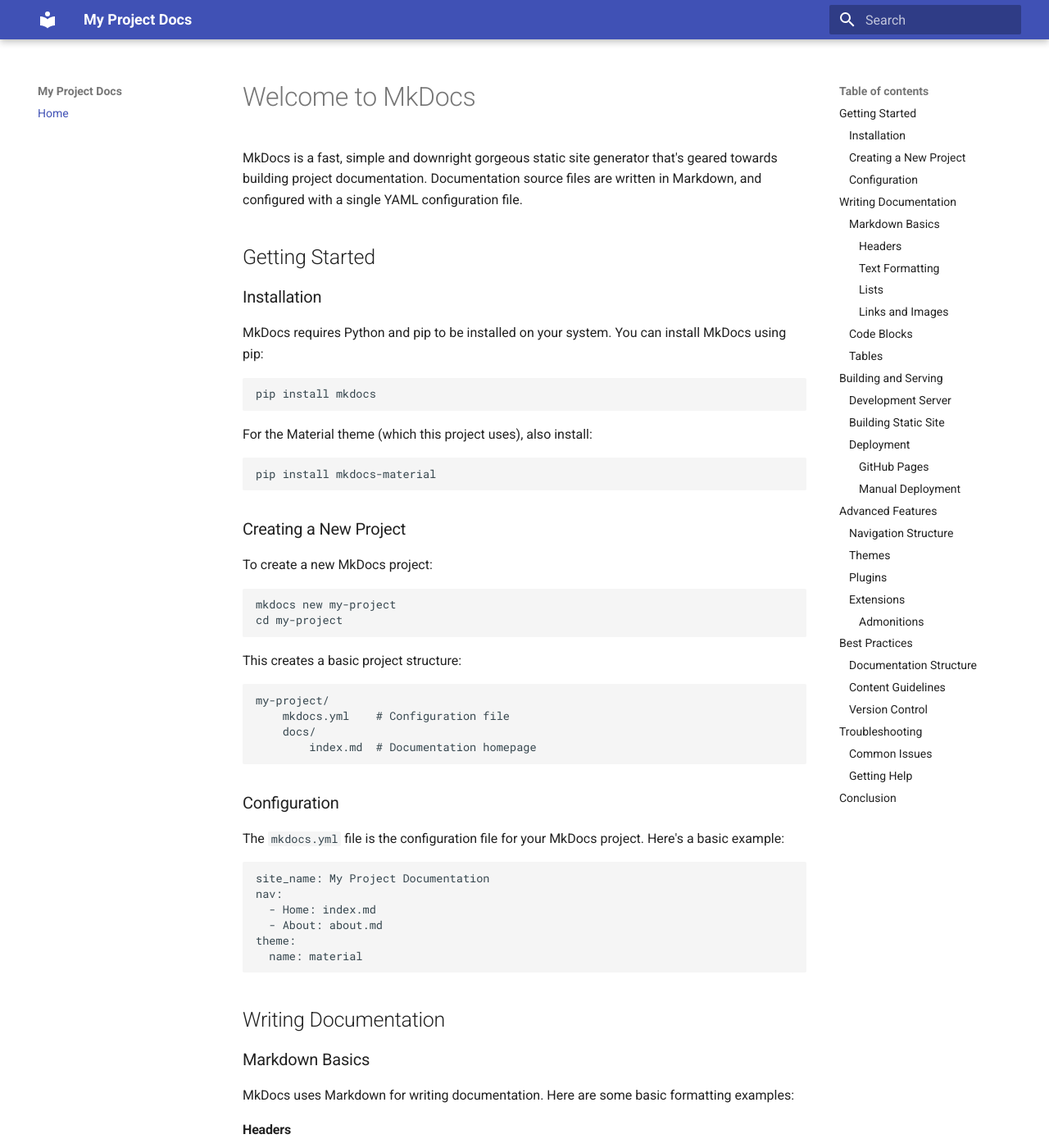
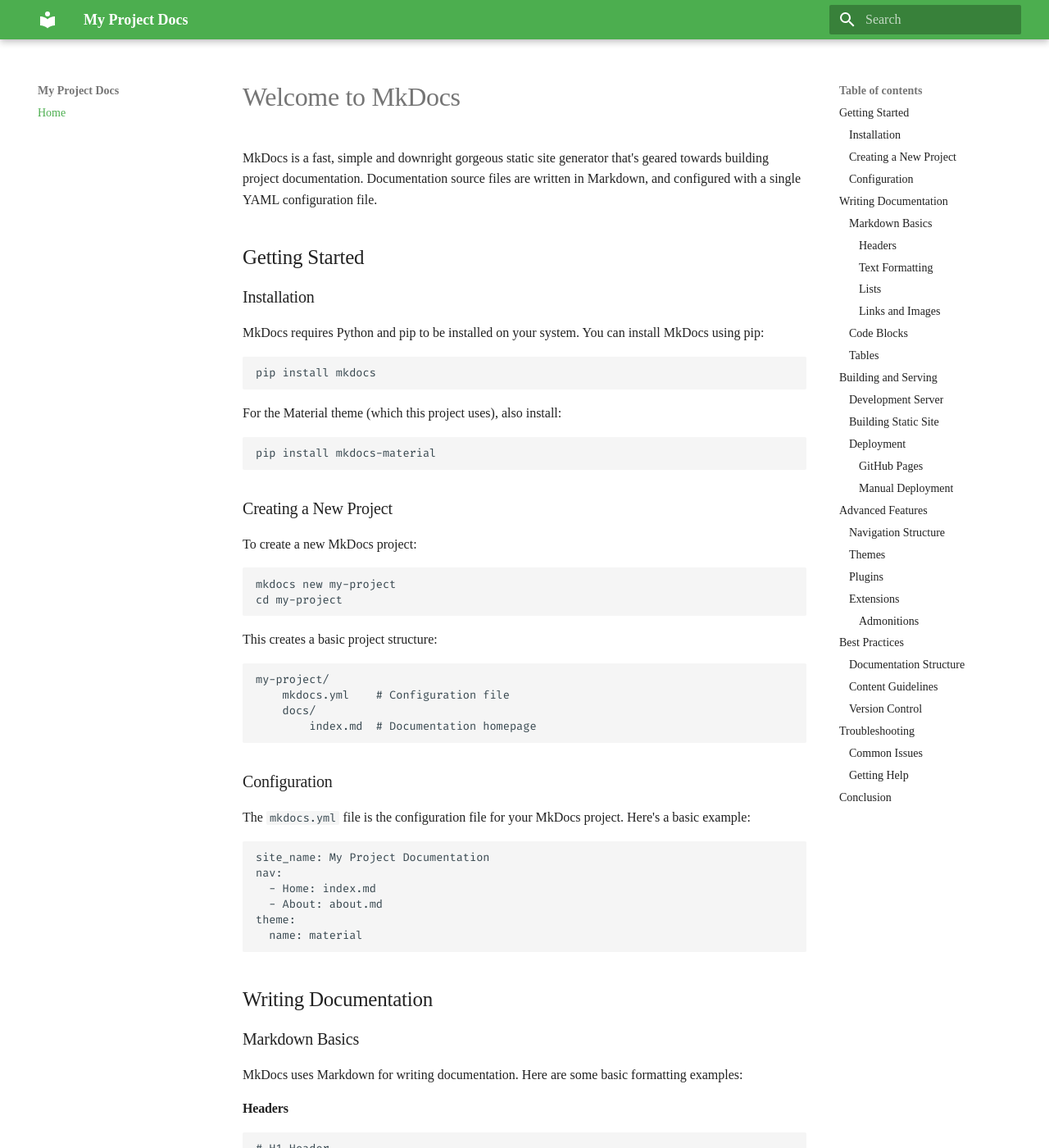
Before and after one commit to Guy-Ghis/k8s-deployment, an MkDocs documentation site: the page built from docs/index.md, in a window 1280 px wide and 1400 px high. Shown: the whole window at 82% size. Built offline with MkDocs 1.6.1 and Material for MkDocs 9.7.7, drawn with Linux system fonts in a browser that asks for light colours; some web fonts are replaced.

Commit message:
Enhance mkdocs.yml with additional theme palette and font settings

```diff
--- a/mkdocs.yml
+++ b/mkdocs.yml
@@ -3,3 +3,13 @@ nav:
   - Home: index.md
 theme:
   name: material
+  palette:
+    - scheme: default
+      primary: green
+      accent: indigo
+    - scheme: slate
+      primary: pink
+      accent: lime
+  font:
+    text: Times New Roman
+    code: Fira Code
```
